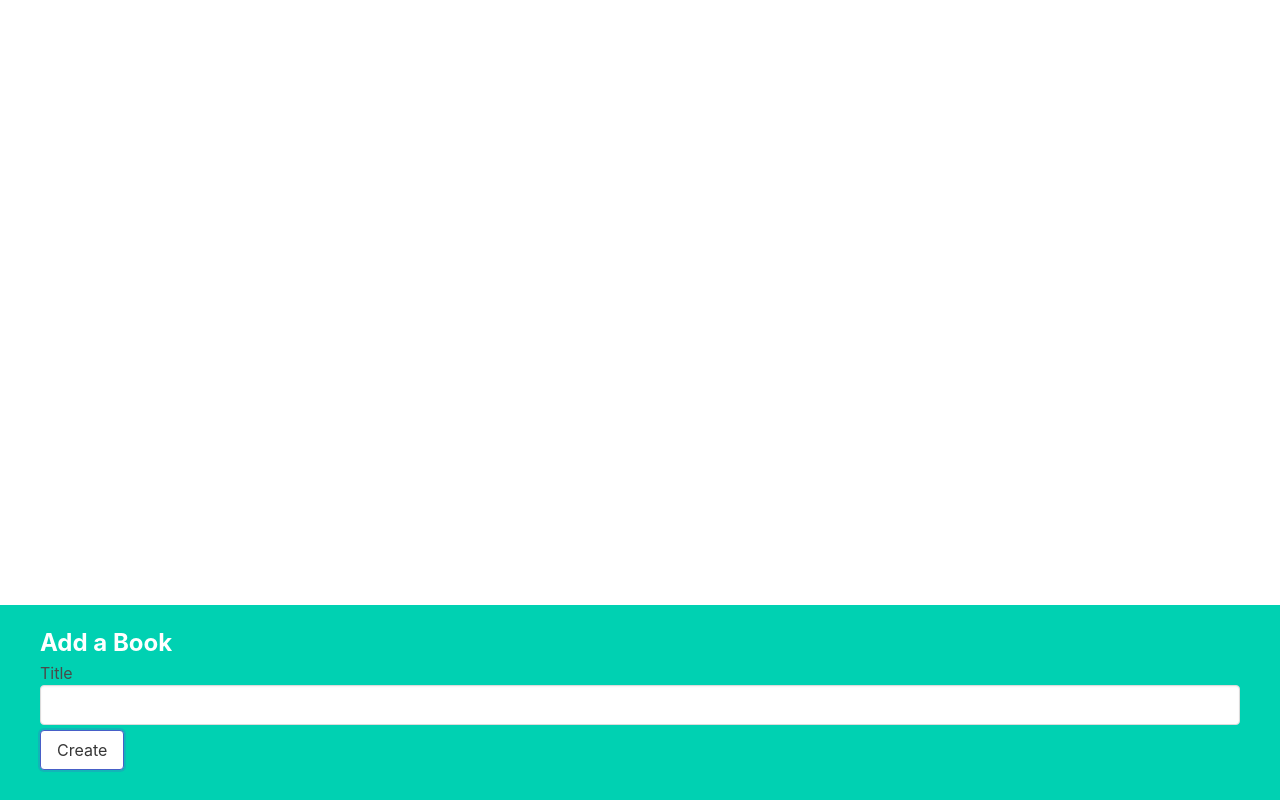
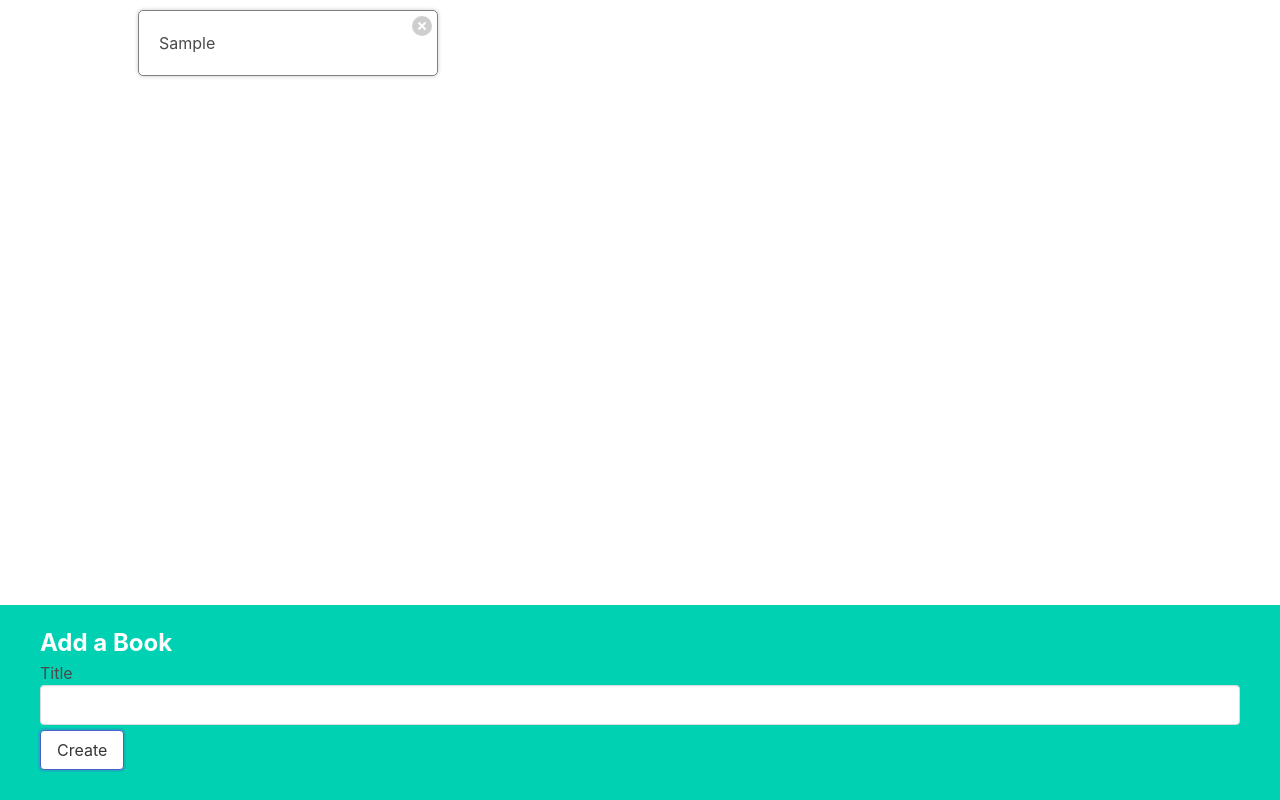
Before and after one commit to Fpitkat/books, a React (Create React App) app: page / in a window 1280 px wide. Both pictures are taken after typing "Sample" into the empty fields and a click on the button "Create". Built offline with nearby package versions, Linux system fonts and the light colour scheme.

Commit message:
BookShow

```diff
--- a/src/App.js
+++ b/src/App.js
@@ -1,8 +1,17 @@
 import { useState } from 'react'
 import BookCreate from './components/BookCreate'
+import BookList from './components/BookList'
 
 function App() {
   const [books, setBooks] = useState([])
+
+  const deleteBookById = (id) => {
+    const updatedBooks = books.filter((book) => {
+      return book.id !== id
+    })
+
+    setBooks(updatedBooks)
+  }
 
   const createBook = (title) => {
     const updatedBooks = [
@@ -17,10 +26,13 @@
   }
 
   const editBook = () => {}
-  const deleteBook = () => {}
 
   return (
-    <div>
+    <div className='app'>
+      <BookList
+        books={books}
+        onDelete={deleteBookById}
+      />
       <BookCreate onCreate={createBook} />
     </div>
   )
--- a/src/components/BookList.js
+++ b/src/components/BookList.js
@@ -1,5 +1,16 @@
-function BookList() {
-  return <div>BookList</div>
+import BookShow from './BookShow'
+
+function BookList({ books, onDelete }) {
+  const renderedBooks = books.map((book) => {
+    return (
+      <BookShow
+        key={book.id}
+        book={book}
+        onDelete={onDelete}
+      />
+    )
+  })
+  return <div className='book-list'>{renderedBooks}</div>
 }
 
 export default BookList
--- a/src/components/BookShow.js
+++ b/src/components/BookShow.js
@@ -1,5 +1,20 @@
-function BookShow() {
-  return <div>BookShow</div>
+function BookShow({ book, onDelete }) {
+  const handleClick = () => {
+    onDelete(book.id)
+  }
+
+  return (
+    <div className='book-show'>
+      <div className='actions'>
+        <button
+          className='delete'
+          onClick={handleClick}>
+          Delete
+        </button>
+      </div>
+      {book.title}
+    </div>
+  )
 }
 
 export default BookShow
```
